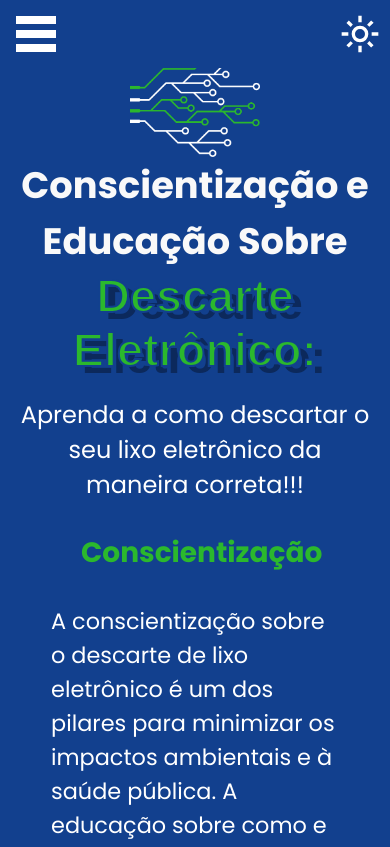
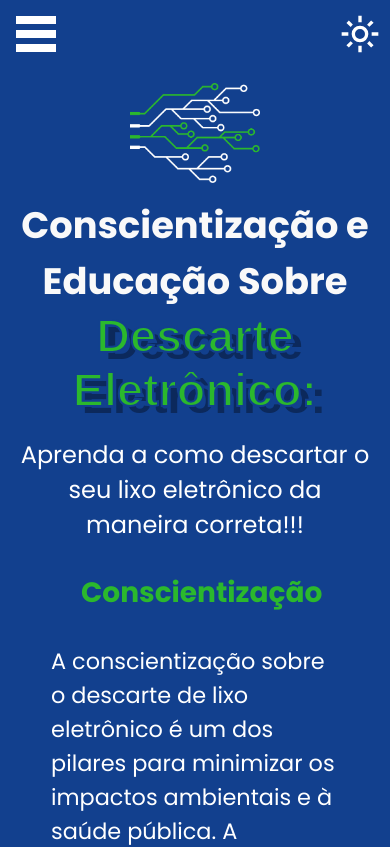
Before and after one commit to circuitoverde/site, a plain HTML site: page descarte.html in a window 390 px wide. Shown: the top 847 px of the page. Drawn offline with nearby package versions, Linux system fonts and the light colour scheme; a web font is replaced by a local one.

Commit message:
Update descarte.css

```diff
--- a/descarte.css
+++ b/descarte.css
@@ -32,6 +32,7 @@
     font-size: 2.3rem;
     color: #f9f9f9;
     text-align: center;
+    margin-top: 4%;
 }
 
 .content-text span {
@@ -251,7 +252,7 @@
 
 @media (max-width:480px) {
     #circuitoimg{
-        margin-top: 9%;
+        margin-top: 16%;
     }
 
     .content-container {
```
